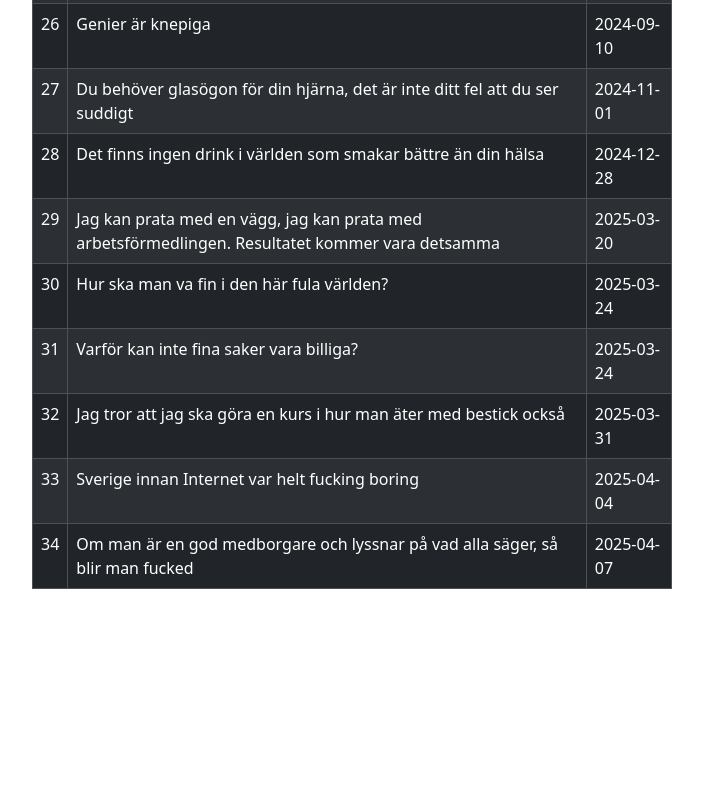
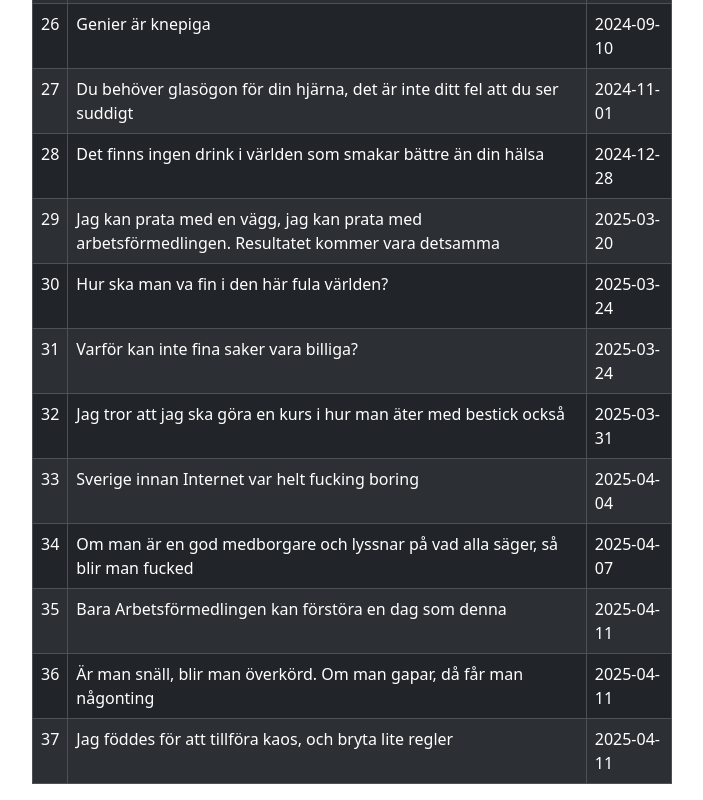
Before and after one commit to Stenstromen/filosofiskaeleonora, a React (Vite) app: page /all in a window 1280 px wide. Shown: the part 1791-2591 px from the top of the page, without its empty margins (288-991 px from the left). Before the commit the page ends 2396 px from the top, so only its background shows below. Built offline with nearby package versions, Linux system fonts and the light colour scheme.

Commit message:
added quotes

```diff
--- a/src/assets/Quotes.js
+++ b/src/assets/Quotes.js
@@ -179,6 +179,22 @@ const Quotes = [
       "Om man är en god medborgare och lyssnar på vad alla säger, så blir man fucked",
     date: "2025-04-07",
   },
+  {
+    id: 35,
+    quote: "Bara Arbetsförmedlingen kan förstöra en dag som denna",
+    date: "2025-04-11",
+  },
+  {
+    id: 36,
+    quote:
+      "Är man snäll, blir man överkörd. Om man gapar, då får man någonting",
+    date: "2025-04-11",
+  },
+  {
+    id: 37,
+    quote: "Jag föddes för att tillföra kaos, och bryta lite regler",
+    date: "2025-04-11",
+  },
 ];
 
 export default Quotes;
```
